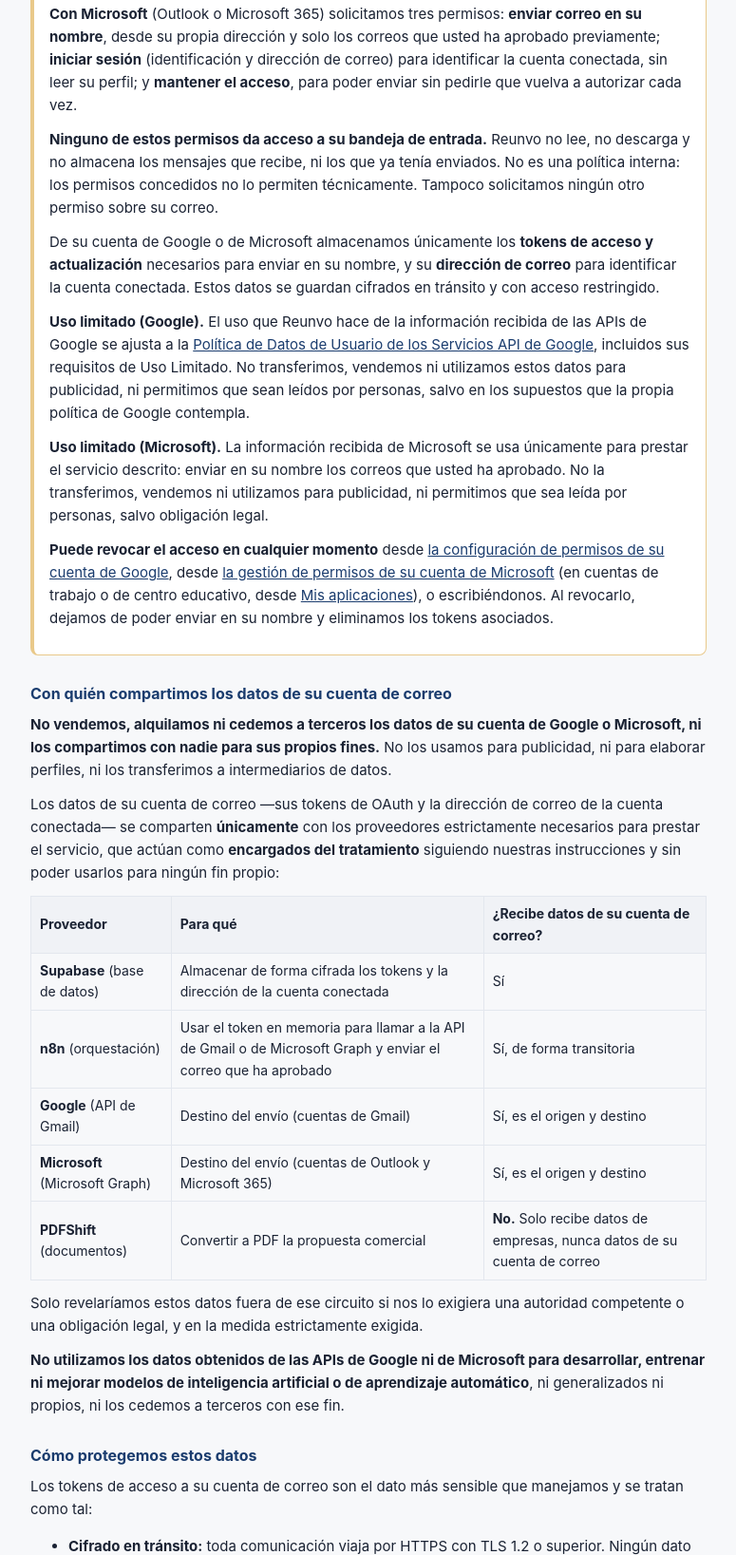
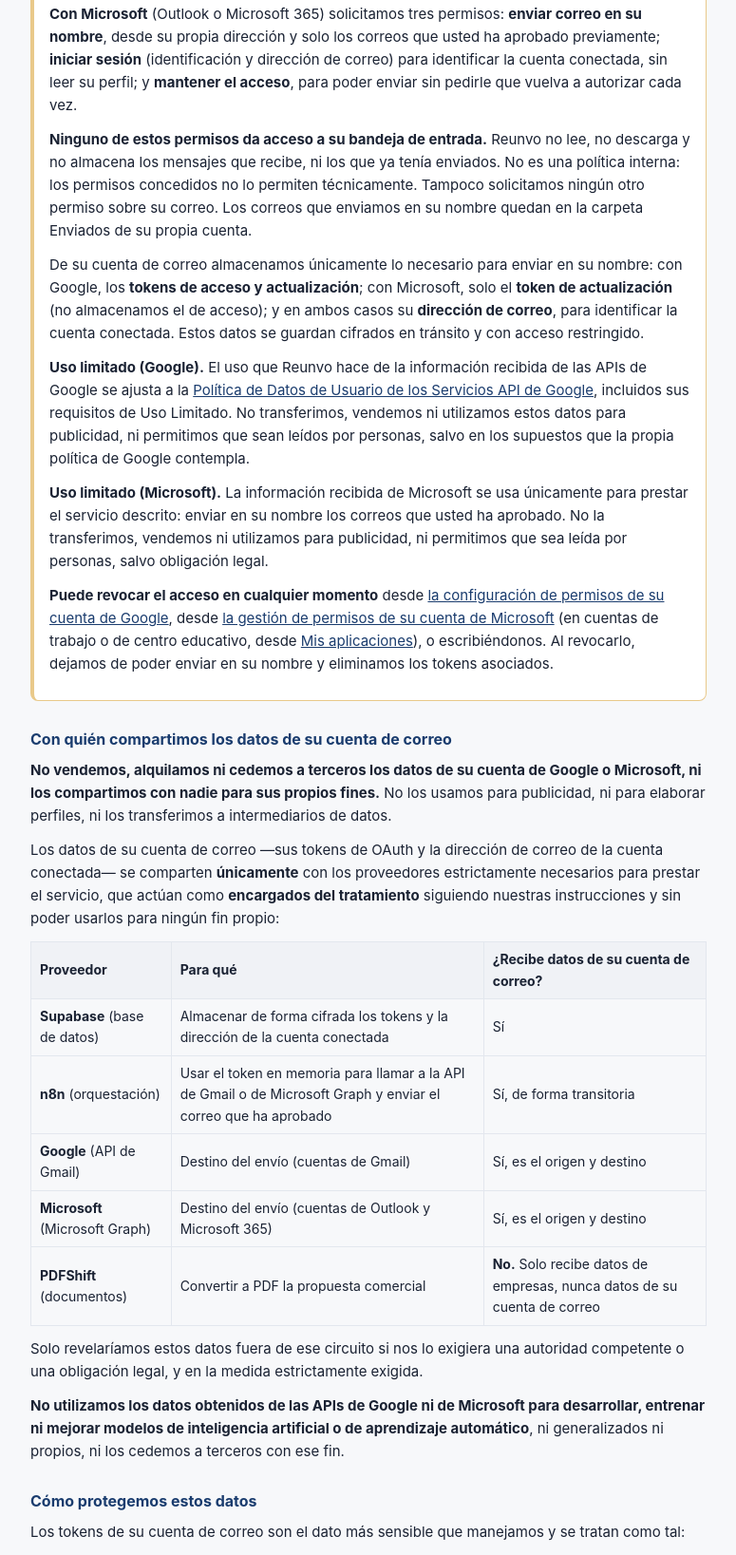
Before and after one commit to guillepalacin8-jpg/reunvo, a plain HTML site: page privacidad.html in a window 1280 px wide. Shown: the part 766-2403 px from the top of the page at 95% size, without its empty margins (252-1027 px from the left). Drawn offline with Linux system fonts and the light colour scheme.

Commit message:
Privacidad: con Microsoft solo token de actualización y dirección; correos en Enviados. conectar.html vuelve a main
Co-Authored-By: Claude Sonnet 5.5 <noreply@anthropic.com>
Claude-Session: https://claude.ai/code/session_014Yvoo9xc6ntwWyDxKLAUEK

```diff
--- a/privacidad.html
+++ b/privacidad.html
@@ -56,10 +56,12 @@ desde su propia dirección y solo los correos que usted ha aprobado previamente;
 pedirle que vuelva a autorizar cada vez.</p>
 <p><b>Ninguno de estos permisos da acceso a su bandeja de entrada.</b> Reunvo no lee, no descarga y no almacena
 los mensajes que recibe, ni los que ya tenía enviados. No es una política interna: los permisos
-concedidos no lo permiten técnicamente. Tampoco solicitamos ningún otro permiso sobre su correo.</p>
-<p>De su cuenta de Google o de Microsoft almacenamos únicamente los <b>tokens de acceso y actualización</b>
-necesarios para enviar en su nombre, y su <b>dirección de correo</b> para identificar la cuenta
-conectada. Estos datos se guardan cifrados en tránsito y con acceso restringido.</p>
+concedidos no lo permiten técnicamente. Tampoco solicitamos ningún otro permiso sobre su correo.
+Los correos que enviamos en su nombre quedan en la carpeta Enviados de su propia cuenta.</p>
+<p>De su cuenta de correo almacenamos únicamente lo necesario para enviar en su nombre: con Google, los
+<b>tokens de acceso y actualización</b>; con Microsoft, solo el <b>token de actualización</b> (no almacenamos el
+de acceso); y en ambos casos su <b>dirección de correo</b>, para identificar la cuenta conectada.
+Estos datos se guardan cifrados en tránsito y con acceso restringido.</p>
 <p><b>Uso limitado (Google).</b> El uso que Reunvo hace de la información recibida de las APIs de Google se
 ajusta a la <a href="https://developers.google.com/terms/api-services-user-data-policy#additional_requirements_for_specific_api_scopes">Política de Datos de Usuario de los Servicios API de Google</a>,
 incluidos sus requisitos de Uso Limitado. No transferimos, vendemos ni utilizamos estos datos para
@@ -99,7 +101,7 @@ modelos de inteligencia artificial o de aprendizaje automático</b>, ni generali
 los cedemos a terceros con ese fin.</p>
 
 <h2 id="proteccion">Cómo protegemos estos datos</h2>
-<p>Los tokens de acceso a su cuenta de correo son el dato más sensible que manejamos y se tratan como
+<p>Los tokens de su cuenta de correo son el dato más sensible que manejamos y se tratan como
 tal:</p>
 <ul>
  <li><b>Cifrado en tránsito:</b> toda comunicación viaja por HTTPS con TLS 1.2 o superior. Ningún
@@ -122,7 +124,7 @@ tal:</p>
 <h2 style="color:#1a3c6e">Summary in English (for reviewers)</h2>
 <p><b>Data sharing.</b> We do not sell, rent or share Google or Microsoft user data with third parties for their
 own purposes, and we never use it for advertising. Google and Microsoft user data (OAuth tokens and the connected
-account's email address) is shared only with the sub-processors strictly required to operate the
+account's email address; with Microsoft, only the refresh token and the address are stored, not the access token) is shared only with the sub-processors strictly required to operate the
 service, acting on our instructions: <b>Supabase</b> (encrypted storage of tokens), <b>n8n</b>
 (transient use of the token to call the Gmail or Microsoft Graph API), and <b>Google</b> or <b>Microsoft</b> themselves. <b>PDFShift receives no
 Google or Microsoft user data.</b> We disclose data outside this circuit only where legally required.</p>
@@ -133,7 +135,7 @@ transfer it to third parties for that purpose.</p>
 stored in a table with Row Level Security enabled, unreachable from the public application and
 readable only by the automated sending process. Reunvo has no employees and no human reads user
 data. With Google we request a single scope, <code>gmail.send</code>, the narrowest that allows sending on the
-user's behalf; with Microsoft we request three permissions: send mail on the user's behalf, sign in (identity and email address only; the profile is not read), and maintain access. No permission gives access to the inbox. Upon revocation or account closure, tokens are deleted.</p>
+user's behalf; with Microsoft we request three permissions: send mail on the user's behalf, sign in (identity and email address only; the profile is not read), and maintain access. No permission gives access to the inbox. Emails sent on the user's behalf remain in the Sent folder of the user's own account. Upon revocation or account closure, tokens are deleted.</p>
 </div>
 
 <h2>Base legal</h2>
```
Also changed, not shown: conectar.html (+2 -2 lines).
